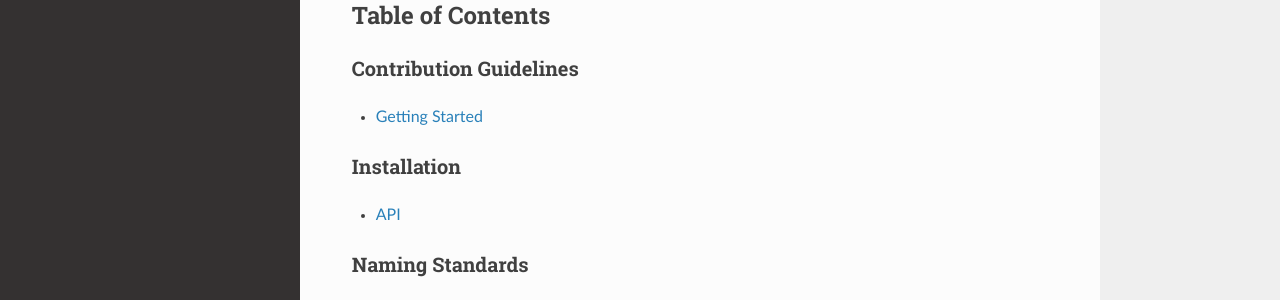
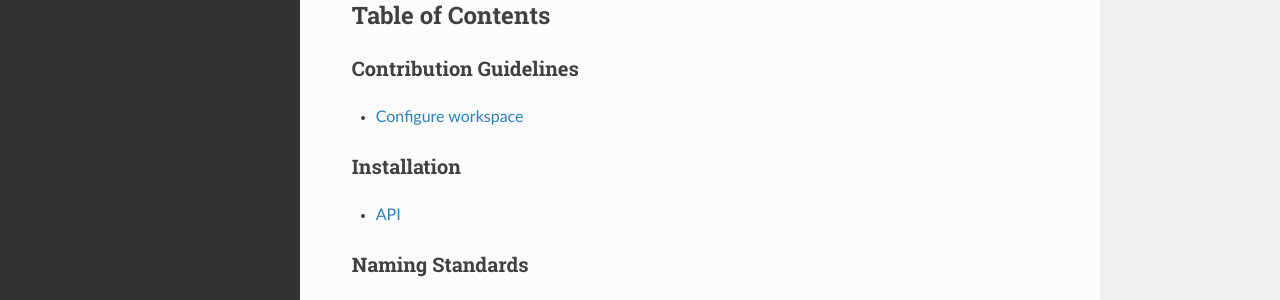
Before and after one commit to PhoevosA/rtd-tuorial, a Sphinx documentation site: the page built from docs/source/Wiki.rst, in a window 1280 px wide. Shown: the part 281-581 px from the top of the page. Built offline with Sphinx 7.4.7 and the Read the Docs theme 3.1.0, drawn with Linux system fonts in a browser that asks for light colours.

Commit message:
Update Configure workspace.rst

```diff
--- a/docs/source/Configure workspace.rst
+++ b/docs/source/Configure workspace.rst
@@ -1,4 +1,4 @@
-Getting Started
+Configure workspace
 ===============
 
 .. _setupGuide:
```
